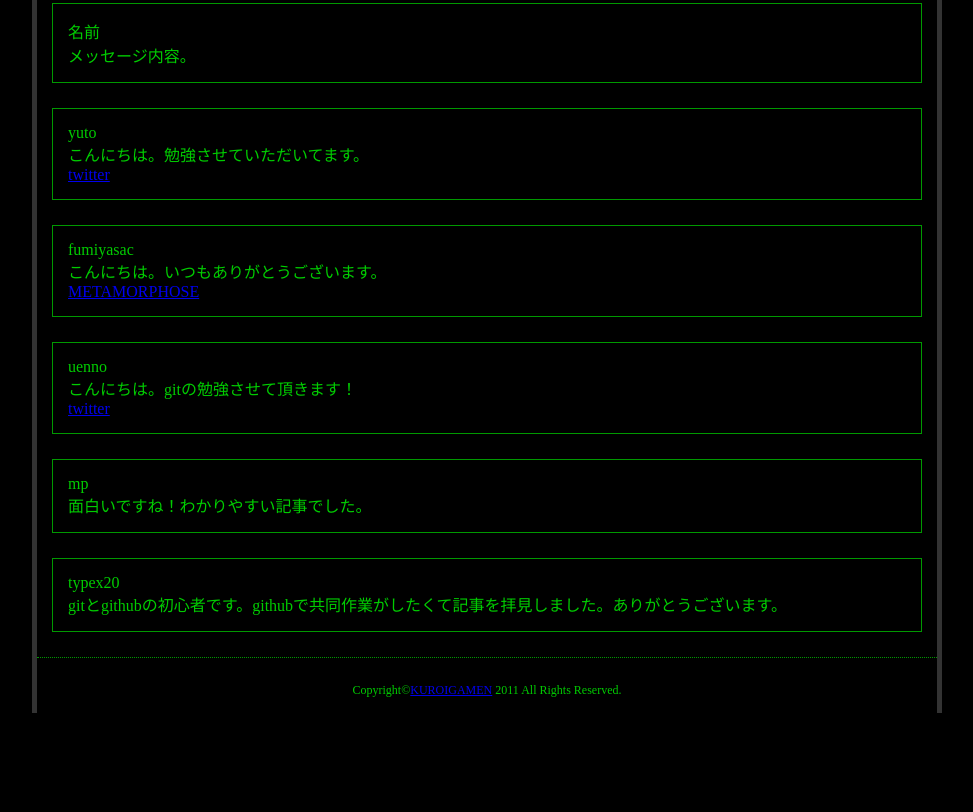
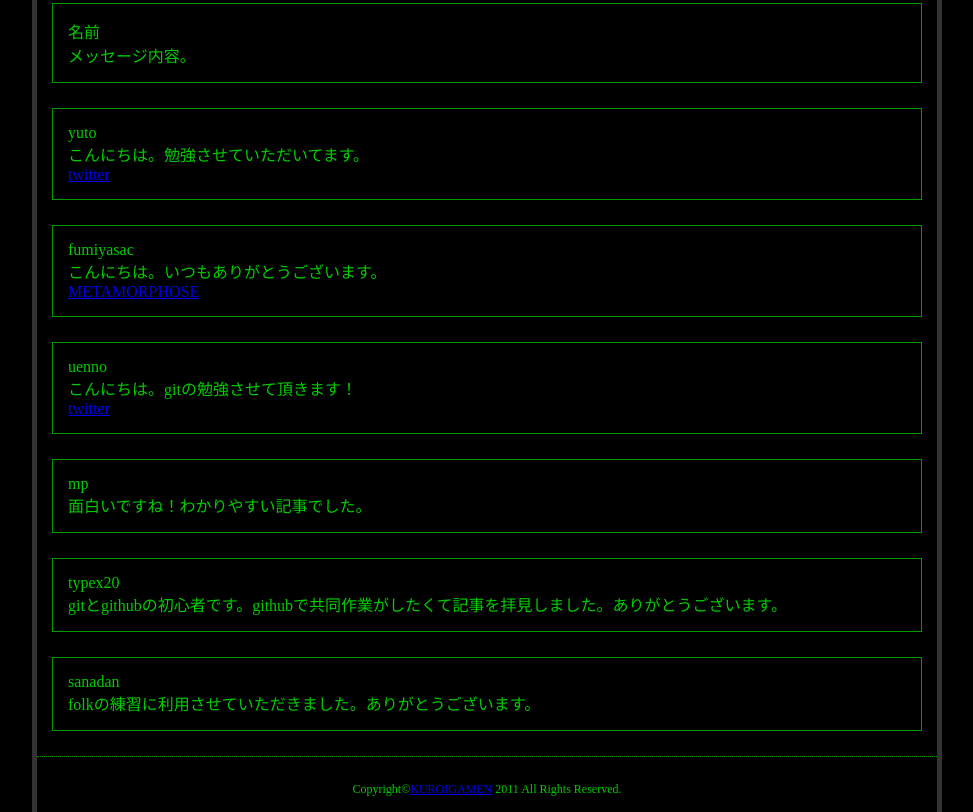
Before and after one commit to machida/KUROIGAMEN-message-board, a plain HTML site: page index.html in a window 1280 px wide. Shown: the part 841-1653 px from the top of the page, without its empty margins (153-1126 px from the left). Before the commit the page ends 1554 px from the top, so only its background shows below. Drawn offline with Linux system fonts and the light colour scheme.

Commit message:
folkとpull requestの練習用修正

```diff
--- a/index.html
+++ b/index.html
@@ -78,6 +78,10 @@
 	<h3>typex20</h3>
 	</p>gitとgithubの初心者です。githubで共同作業がしたくて記事を拝見しました。ありがとうございます。</p>
 </li>
+<li>
+	<h3>sanadan</h3>
+	</p>folkの練習に利用させていただきました。ありがとうございます。</p>
+</li>
 </ul>
 </div>
 
```
Also changed, not shown: 1 other file.
